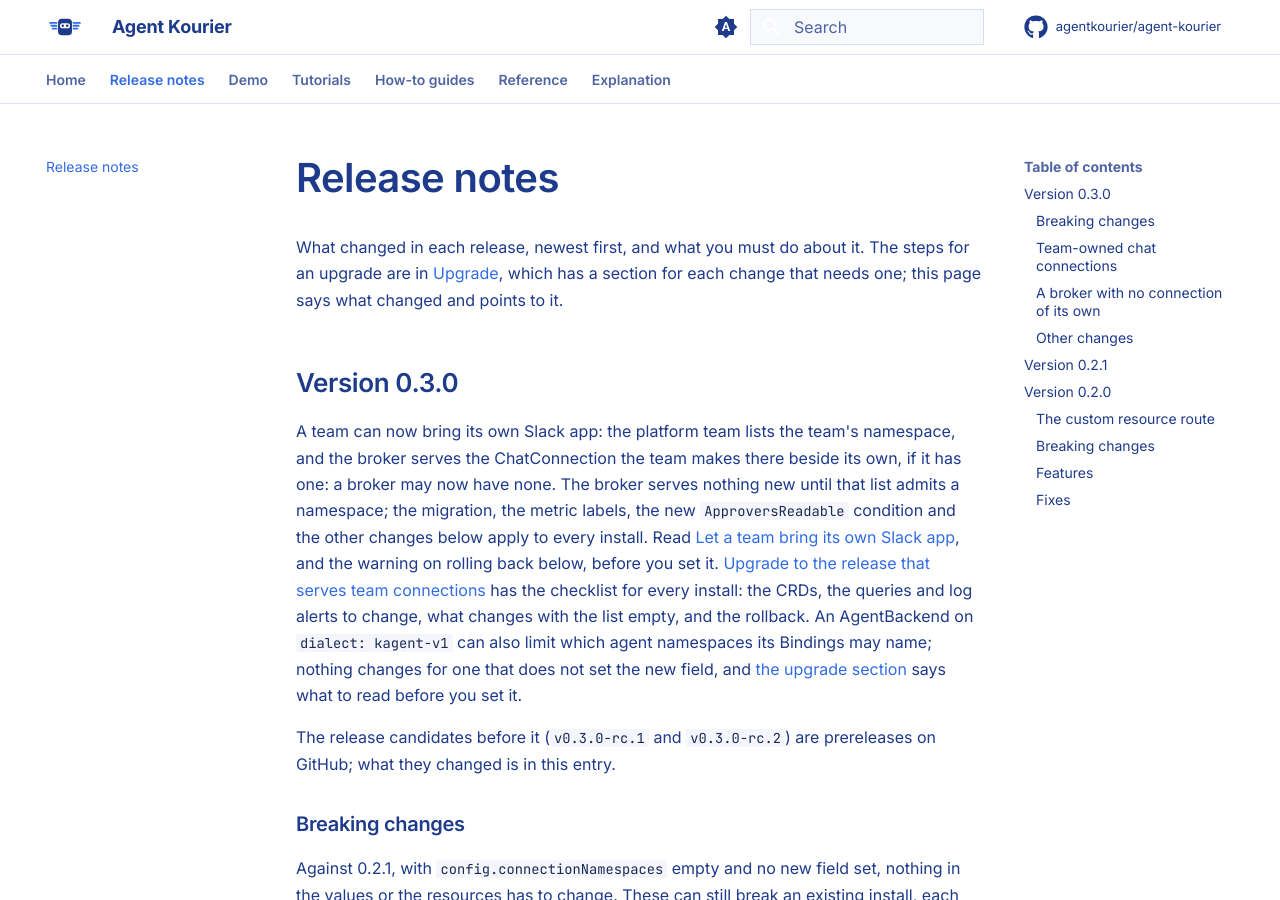
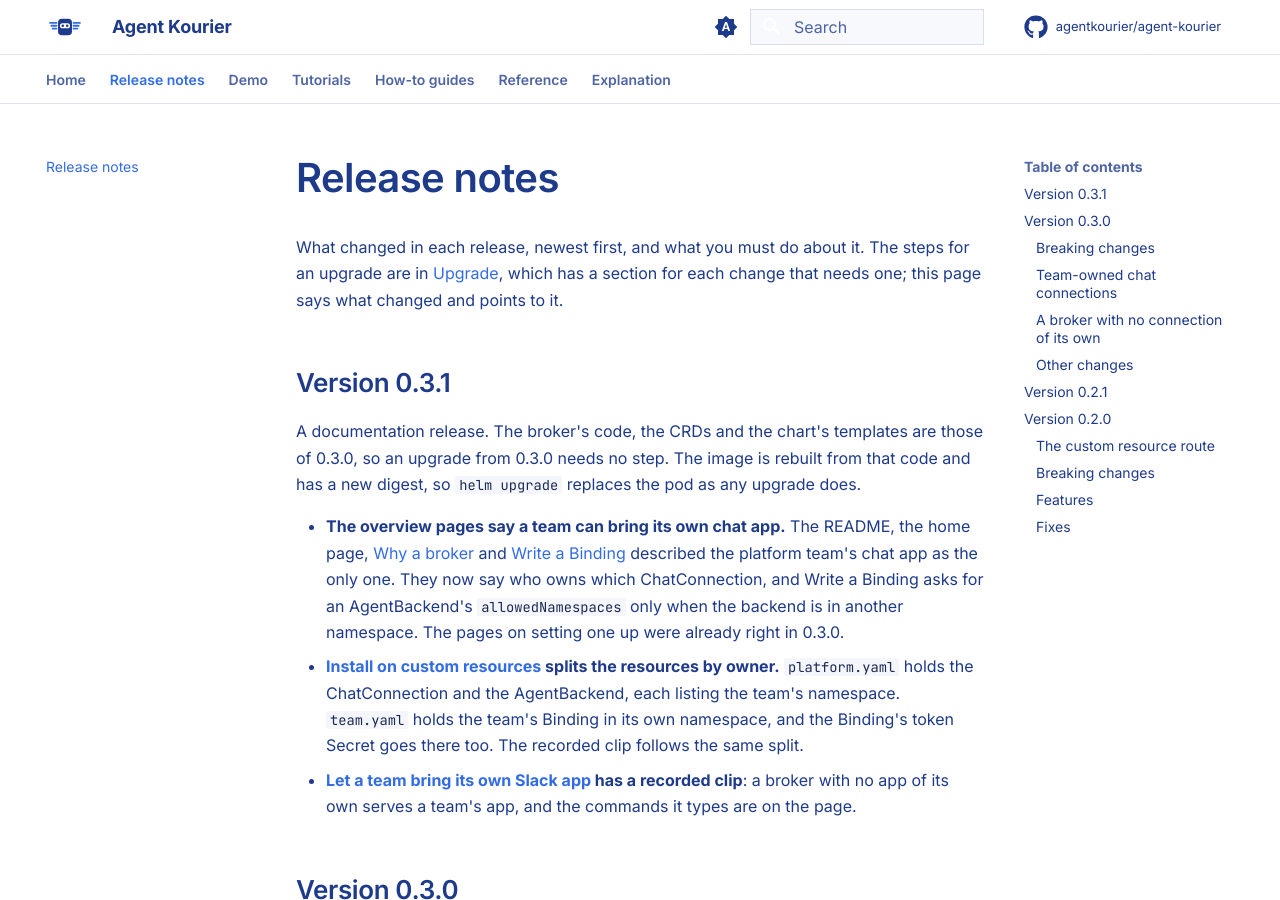
Before and after one commit to agentkourier/agent-kourier, an MkDocs documentation site: the page built from docs/release-notes.md, in a window 1280 px wide and 900 px high. Built offline with MkDocs 1.6.1 and Material for MkDocs 9.7.7, drawn with Linux system fonts in a browser that asks for light colours; comment, search, counter and statistics services are not loaded.

Commit message:
chore(release): 0.3.1 (#252)
* chore(release): 0.3.1

* chore(release): name chart 0.3.1 in the two prose spots, and make docs-check find them

* fix(docs): match the chart's prose version only right after its reference, and start the span at the word

---------

Co-authored-by: tbickford <814232+tbickford@users.noreply.github.com>

````diff
--- a/docs/how-to/team-slack-app.md
+++ b/docs/how-to/team-slack-app.md
@@ -345,7 +345,7 @@
 
 ```sh
 kubectl create namespace agent-kourier
-helm install agent-kourier oci://ghcr.io/agentkourier/charts/agent-kourier --version 0.3.0 \
+helm install agent-kourier oci://ghcr.io/agentkourier/charts/agent-kourier --version 0.3.1 \
   -n agent-kourier -f my-values.yaml
 ```
 
--- a/docs/how-to/upgrade.md
+++ b/docs/how-to/upgrade.md
@@ -4,7 +4,7 @@
 audit log intact, and you know how to roll back.
 
 Each release publishes a signed multi-arch image and a chart whose default image is that image by digest, as
-[Install with Helm](install-with-helm.md#the-release) describes. The current release is `0.3.0`. To run a build that is not
+[Install with Helm](install-with-helm.md#the-release) describes. The current release is `0.3.1`. To run a build that is not
 released, see [Build from source](install-with-helm.md#build-from-source).
 
 The [release notes](../release-notes.md) say what each release changed and what is breaking. 0.2.0 makes custom resources the chart's default, so a
--- a/docs/release-notes.md
+++ b/docs/release-notes.md
@@ -2,6 +2,14 @@
 
 What changed in each release, newest first, and what you must do about it. The steps for an upgrade are in
 [Upgrade](how-to/upgrade.md), which has a section for each change that needs one; this page says what changed and points to it.
+
+## Version 0.3.1
+
+A documentation release. The broker's code, the CRDs and the chart's templates are those of 0.3.0, so an upgrade from 0.3.0 needs no step. The image is rebuilt from that code and has a new digest, so `helm upgrade` replaces the pod as any upgrade does.
+
+- **The overview pages say a team can bring its own chat app.** The README, the home page, [Why a broker](explanation/why-a-broker.md) and [Write a Binding](how-to/write-a-binding.md) described the platform team's chat app as the only one. They now say who owns which ChatConnection, and Write a Binding asks for an AgentBackend's `allowedNamespaces` only when the backend is in another namespace. The pages on setting one up were already right in 0.3.0.
+- **[Install on custom resources](how-to/install-with-helm.md#install-on-custom-resources) splits the resources by owner.** `platform.yaml` holds the ChatConnection and the AgentBackend, each listing the team's namespace. `team.yaml` holds the team's Binding in its own namespace, and the Binding's token Secret goes there too. The recorded clip follows the same split.
+- **[Let a team bring its own Slack app](how-to/team-slack-app.md#the-whole-path-recorded) has a recorded clip**: a broker with no app of its own serves a team's app, and the commands it types are on the page.
 
 ## Version 0.3.0
 
````
Also changed, not shown: README.md (+4 -4 lines), charts/agent-kourier/README.md (+3 -3 lines), docs/how-to/install-with-helm.md (+10 -10 lines), docs/index.md (+2 -2 lines), examples/recipes/custom-bot-trigger/README.md (+2 -2 lines), examples/recipes/sre-triage/README.md (+2 -2 lines), 11 other files.
